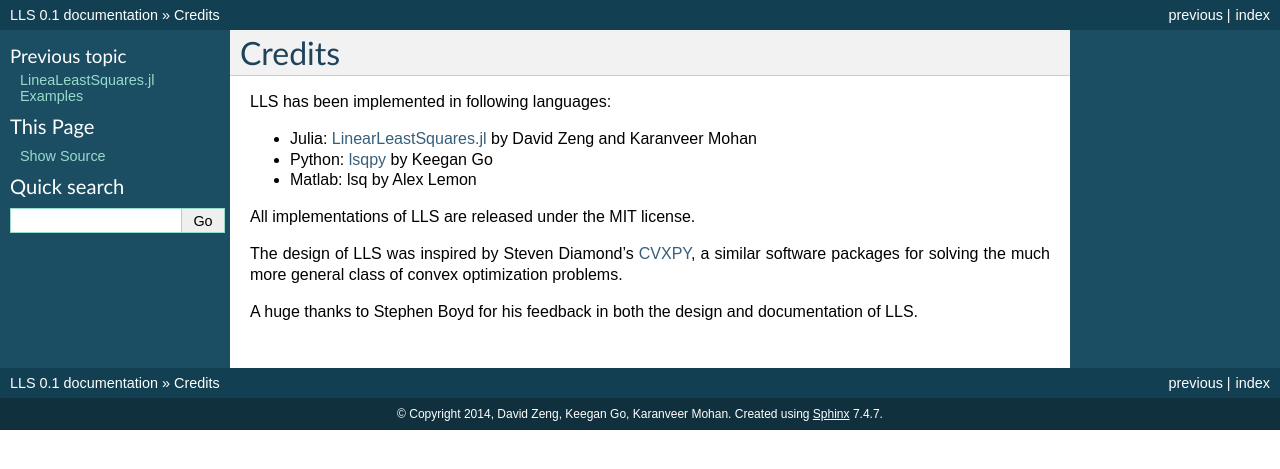
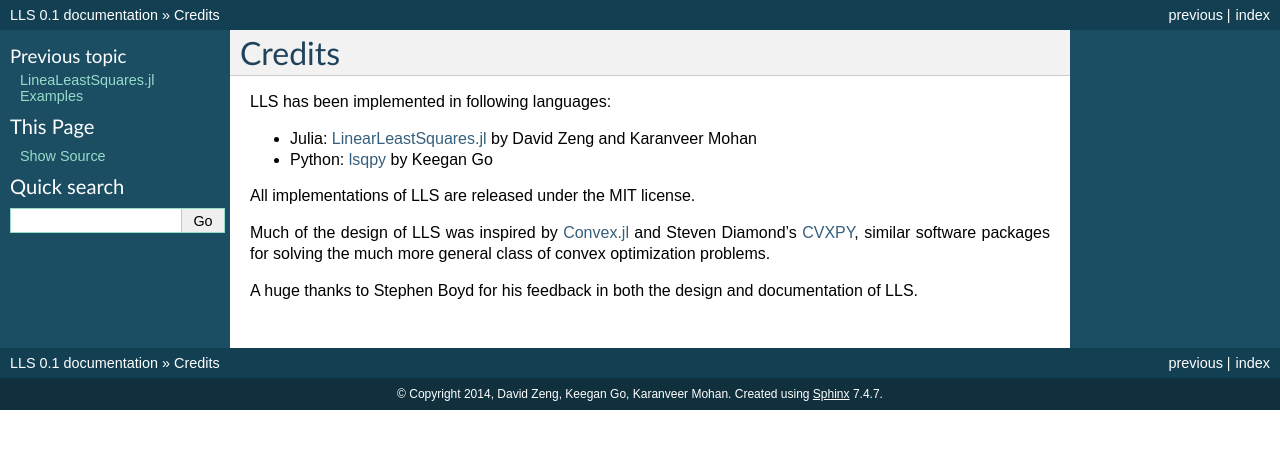
Before and after one commit to davidlizeng/LinearLeastSquares.jl, a Sphinx documentation site: the page built from docs/credits.rst, in a window 1280 px wide. Shown: the top 469 px of the page. Built offline with Sphinx 7.4.7, drawn with Linux system fonts in a browser that asks for light colours.

Commit message:
updated docs

```diff
--- a/docs/credits.rst
+++ b/docs/credits.rst
@@ -5,13 +5,13 @@ LLS has been implemented in following languages:
 
 - Julia: `LinearLeastSquares.jl <https://github.com/davidlizeng/LinearLeastSquares.jl>`_ by David Zeng and Karanveer Mohan
 - Python: `lsqpy <https://github.com/keegango/lsqpy>`_ by Keegan Go
-- Matlab: lsq by Alex Lemon
 
 All implementations of LLS are released under the MIT license.
 
-The design of LLS was inspired by Steven Diamond's
-`CVXPY <http://cvxpy.readthedocs.org/en/latest/>`_,
-a similar software packages for solving the much more general class of
+Much of the design of LLS was inspired by
+`Convex.jl <https://github.com/cvxgrp/Convex.jl>`_ and
+Steven Diamond's `CVXPY <http://cvxpy.readthedocs.org/en/latest/>`_,
+similar software packages for solving the much more general class of
 convex optimization problems.
 
 A huge thanks to Stephen Boyd for his feedback in both the design and
--- a/docs/index.rst
+++ b/docs/index.rst
@@ -28,7 +28,7 @@ underdetermined system can be easily setup and solved with the following code:
   optimal_value = minimize!(objective, constraint)
 
 This example showcases the Julia implementation of LLS; other
-implementations include Python and Matlab.
+implementations include Python.
 
 
 In Depth Docs
--- a/docs/julia_examples.rst
+++ b/docs/julia_examples.rst
@@ -172,7 +172,7 @@ have physical meaning, so we often want to find a sequence inputs that also
 minimizes a least squares objective like the following:
 
 .. math::
-  \sum_{t = 1}^T \|Fx(t)\|^2_2 + \|Gu(t)\|^2_2,
+  \sum_{t = 0}^T \|Fx(t)\|^2_2 + \sum_{t = 1}^T\|Gu(t)\|^2_2,
 
 where :math:`F` and :math:`G` are numerical matrices.
 
```
Also changed, not shown: 11 other files.
